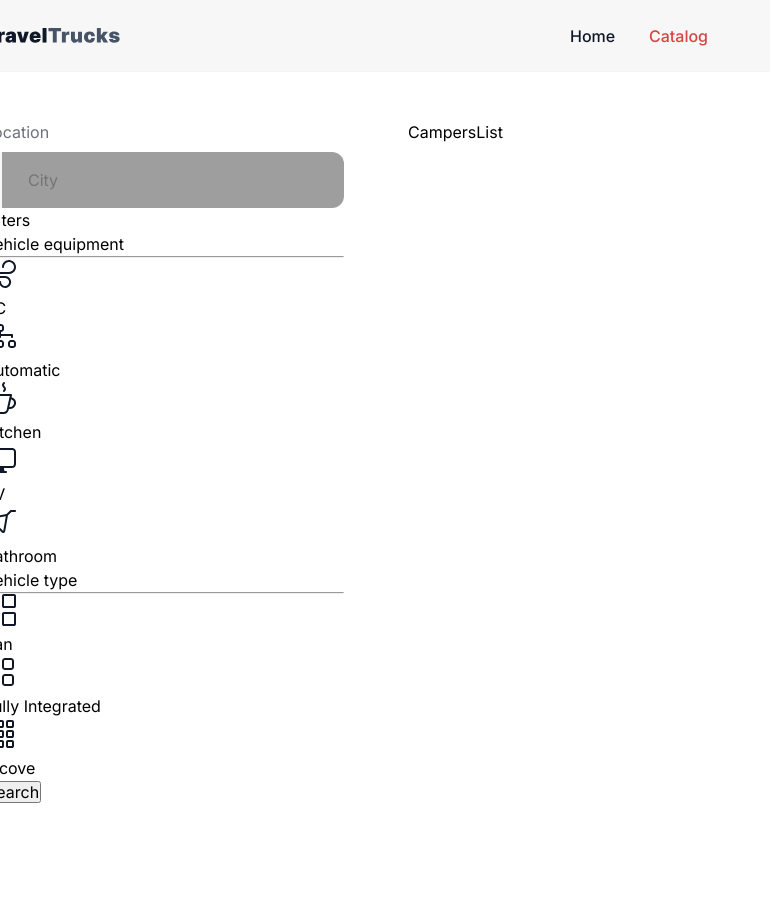
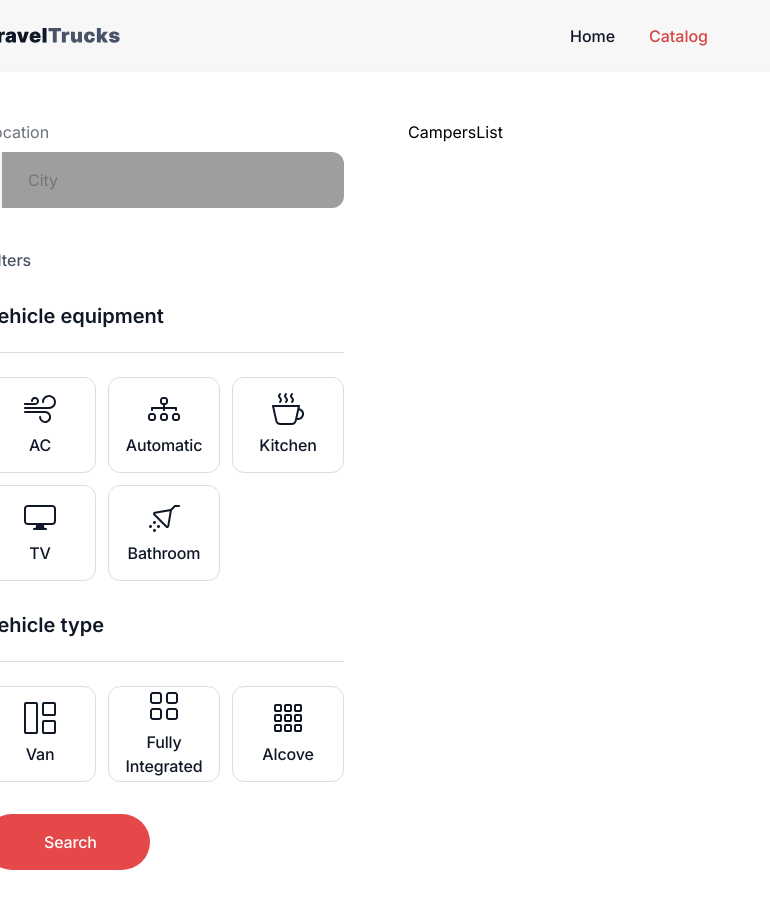
Before and after one commit to yaStigma/campers-app, a React (Vite) app: page /catalog in a window 1280 px wide. Shown: the top 908 px of the page, without its empty margins (0-770 px from the left). Built offline with nearby package versions, Linux system fonts and the light colour scheme; grey boxes are pictures that could not be loaded.

Commit message:
markup filters panel

```diff
--- a/src/components/FilterCard/FilterCard.jsx
+++ b/src/components/FilterCard/FilterCard.jsx
@@ -1,8 +1,9 @@
+import CSS from "./FilterCard.module.css"
 export default function FilterCard({id, name, icon}) {
     return(
-        <div>
-            <img src={icon} alt={name} />
-            <p>{name}</p>
-        </div>
+        <>
+            <img src={icon} alt={name} className={CSS.icon}/>
+            <p className={CSS.text}>{name}</p>
+        </>
     )
 };
--- a/src/components/FilterCard/FilterCard.module.css
+++ b/src/components/FilterCard/FilterCard.module.css
@@ -0,0 +1,11 @@
+.icon {
+  padding-bottom: 8px;
+}
+.text {
+  font-weight: 500;
+  font-size: 16px;
+  line-height: 150%;
+  letter-spacing: -0.01em;
+  text-align: center;
+  color: var(--color-main);
+}
--- a/src/components/Filters/Filters.jsx
+++ b/src/components/Filters/Filters.jsx
@@ -2,16 +2,16 @@ import FilterCard from '../FilterCard/FilterCard';
 import CSS from './Filters.module.css';
 export default function Filters() {
   const vehicleEquipment = [
-    { id: 1, name: 'AC', icon: '/icons/AC.svg' },
+    { id: 1, name: 'AC', icon: './icons/AC.svg' },
     { id: 2, name: 'Automatic', icon: './icons/Automatic.svg' },
-    { id: 3, name: 'Kitchen', icon: '/public/icons/Kitchen.svg' },
-    { id: 4, name: 'TV', icon: '/public/icons/TV.svg' },
-    { id: 5, name: 'Bathroom', icon: '/public/icons/Bathroom.svg' }
+    { id: 3, name: 'Kitchen', icon: './icons/Kitchen.svg' },
+    { id: 4, name: 'TV', icon: './icons/TV.svg' },
+    { id: 5, name: 'Bathroom', icon: './icons/Bathroom.svg' }
   ];
   const vehicleType =[
-    { id: 1, name: 'Van', icon: '/public/icons/Van.svg' },
-    { id: 2, name: 'Fully Integrated', icon: '/public/icons/FullyIntegrated.svg' },
-    { id: 3, name: 'Alcove', icon: '/public/icons/Alcove.svg' }
+    { id: 1, name: 'Van', icon: './icons/Van.svg' },
+    { id: 2, name: 'Fully Integrated', icon: './icons/FullyIntegrated.svg' },
+    { id: 3, name: 'Alcove', icon: './icons/Alcove.svg' }
   ]
   return (
     <div className={CSS.box}>
--- a/src/components/Filters/Filters.module.css
+++ b/src/components/Filters/Filters.module.css
@@ -0,0 +1,64 @@
+.box {
+  margin-bottom: 8px;
+}
+.title {
+  font-weight: 500;
+  font-size: 16px;
+  line-height: 150%;
+  color: var(--color-text);
+  padding-bottom: 32px;
+}
+.filterName {
+  font-weight: 600;
+  font-size: 20px;
+  line-height: 120%;
+  color: var(--color-main);
+  padding-bottom: 24px;
+}
+.line {
+  border: none;
+  height: 1px;
+  background-color: var(--color-gray-light);
+}
+.list {
+  padding-top: 24px;
+  padding-bottom: 32px;
+  display: flex;
+  flex-wrap: wrap;
+  gap: 12px;
+}
+.card {
+  border: 1px solid var(--color-gray-light);
+  border-radius: 12px;
+  /* padding: 16px 18px; */
+  width: 112px;
+  height: 96px;
+  display: flex;
+  flex-direction: column;
+  align-items: center;
+  flex-wrap: nowrap;
+  justify-content: center;
+  cursor: pointer;
+}
+.card:focus,
+.card:hover {
+  border: 1px solid var(--color-button);
+}
+.button {
+  border-radius: 200px;
+  border: 0;
+  padding: 16px 60px;
+  width: 166px;
+  height: 56px;
+  background-color: var(--color-button);
+  font-weight: 500;
+  font-size: 16px;
+  line-height: 150%;
+  letter-spacing: -0.01em;
+  color: var(--color-white);
+  cursor: pointer;
+}
+.button:focus,
+.button:hover {
+  background-color: var(--color-button-hover);
+}
--- a/src/components/Location/Location.jsx
+++ b/src/components/Location/Location.jsx
@@ -3,7 +3,7 @@ import CSS from './Location.module.css';
 
 export default function Location() {
   return (
-    <div >
+    <div className={CSS.box}>
       <p className={CSS.title}>Location</p>
 
         <input type="text" placeholder="City" className={CSS.input} />
--- a/src/components/Location/Location.module.css
+++ b/src/components/Location/Location.module.css
@@ -23,3 +23,6 @@
 .input:hover {
   outline: none;
 }
+.box {
+  margin-bottom: 40px;
+}
```
Also changed, not shown: src/components/Navigation/Navigation.jsx (+4 -4 lines).
